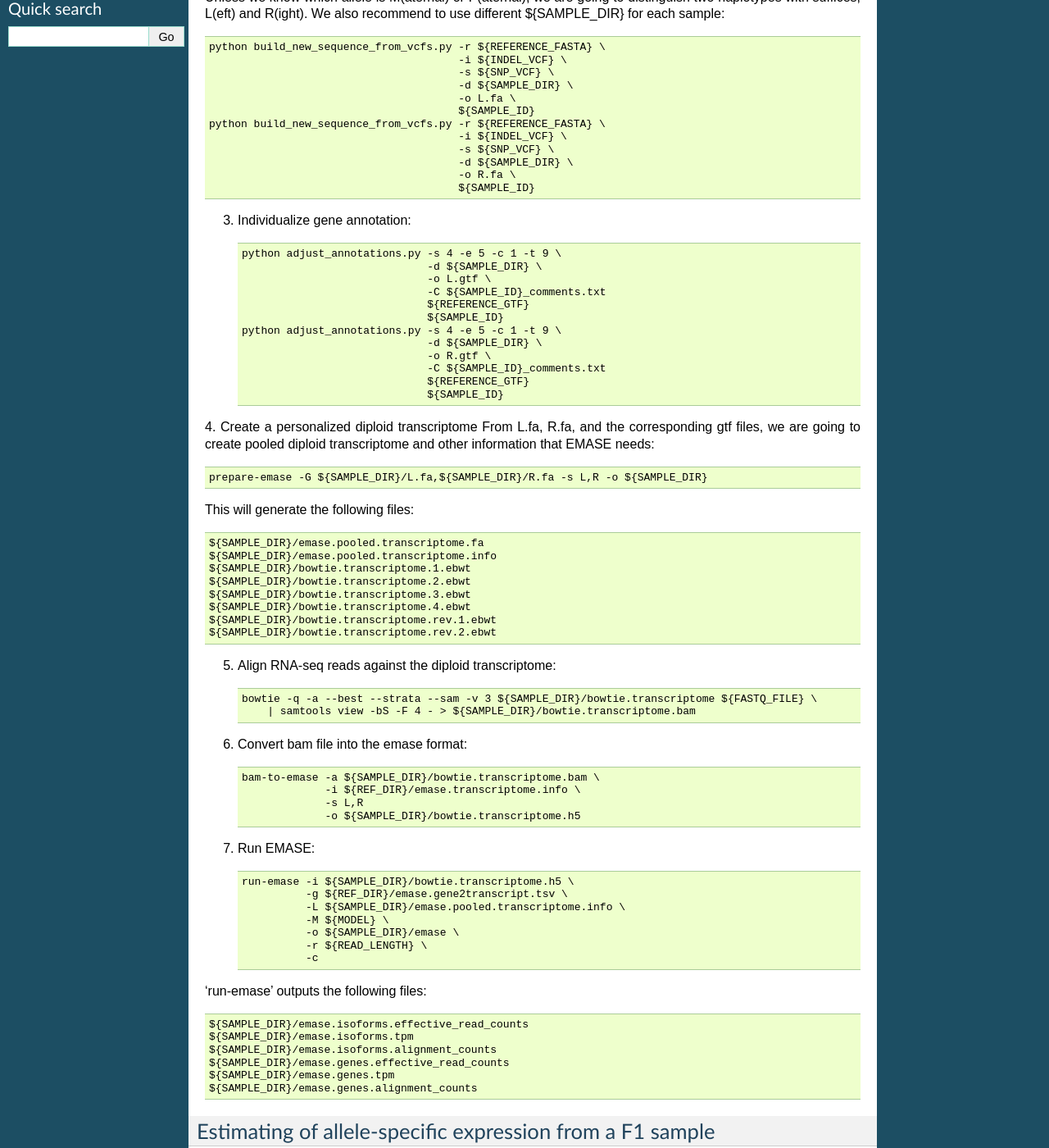
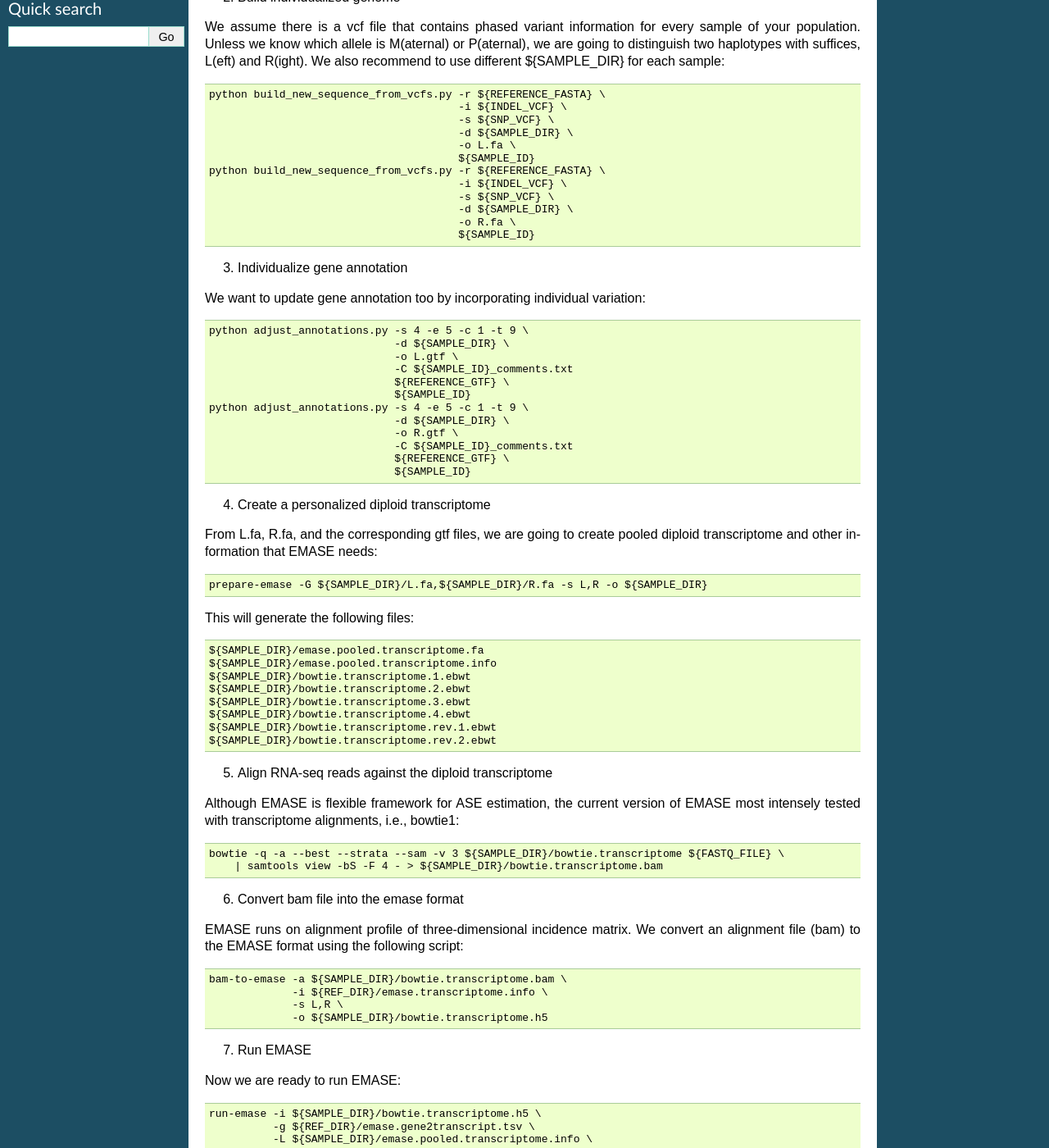
Before and after one commit to churchill-lab/emase, a Sphinx documentation site: the page built from docs/examples.rst, in a window 1280 px wide and 1400 px high, scrolled down 412 px. Shown: the whole window at 82% size. Built offline with Sphinx 7.4.7, drawn with Linux system fonts in a browser that asks for light colours; some of the changed text lies outside the part shown.

```diff
--- a/docs/examples.rst
+++ b/docs/examples.rst
@@ -5,7 +5,10 @@
 Estimating allele-specific expression from human RNA-seq data
 -------------------------------------------------------------
 
-1. Process reference data::
+1. Process reference data
+
+We need to first extract transcript information from the reference genome and gene annotation. Most importantly,
+EMASE requires the list of transcript ID's and which gene each transcript belong to.::
 
     prepare-emase -G ${REF_FASTA} -g ${REF_GTF} -o ${REF_DIR} -m --no-bowtie-index
 
@@ -34,22 +37,25 @@
                                            -o R.fa \
                                            ${SAMPLE_ID}
 
-3. Individualize gene annotation::
+3. Individualize gene annotation
+
+We want to update gene annotation too by incorporating individual variation::
 
     python adjust_annotations.py -s 4 -e 5 -c 1 -t 9 \
                                  -d ${SAMPLE_DIR} \
                                  -o L.gtf \
                                  -C ${SAMPLE_ID}_comments.txt
-                                 ${REFERENCE_GTF}
+                                 ${REFERENCE_GTF} \
                                  ${SAMPLE_ID}
     python adjust_annotations.py -s 4 -e 5 -c 1 -t 9 \
                                  -d ${SAMPLE_DIR} \
                                  -o R.gtf \
                                  -C ${SAMPLE_ID}_comments.txt
-                                 ${REFERENCE_GTF}
+                                 ${REFERENCE_GTF} \
                                  ${SAMPLE_ID}
 
 4. Create a personalized diploid transcriptome
+
 From L.fa, R.fa, and the corresponding gtf files, we are going to create pooled diploid transcriptome and other
 information that EMASE needs::
 
@@ -66,19 +72,27 @@
     ${SAMPLE_DIR}/bowtie.transcriptome.rev.1.ebwt
     ${SAMPLE_DIR}/bowtie.transcriptome.rev.2.ebwt
 
-5. Align RNA-seq reads against the diploid transcriptome::
+5. Align RNA-seq reads against the diploid transcriptome
+
+Although EMASE is flexible framework for ASE estimation, the current version of EMASE most intensely tested with
+transcriptome alignments, i.e., bowtie1::
 
     bowtie -q -a --best --strata --sam -v 3 ${SAMPLE_DIR}/bowtie.transcriptome ${FASTQ_FILE} \
         | samtools view -bS -F 4 - > ${SAMPLE_DIR}/bowtie.transcriptome.bam
 
-6. Convert bam file into the emase format::
+6. Convert bam file into the emase format
+
+EMASE runs on alignment profile of three-dimensional incidence matrix. We convert an alignment file (bam) to
+the EMASE format using the following script::
 
     bam-to-emase -a ${SAMPLE_DIR}/bowtie.transcriptome.bam \
                  -i ${REF_DIR}/emase.transcriptome.info \
-                 -s L,R
+                 -s L,R \
                  -o ${SAMPLE_DIR}/bowtie.transcriptome.h5
 
-7. Run EMASE::
+7. Run EMASE
+
+Now we are ready to run EMASE::
 
     run-emase -i ${SAMPLE_DIR}/bowtie.transcriptome.h5 \
               -g ${REF_DIR}/emase.gene2transcript.tsv \
@@ -135,7 +149,7 @@
 
     bam-to-emase -a S1xS2/bowtie.transcriptome.bam \
                  -i S1xS2/emase.transcriptome.info \
-                 -s S1,S2
+                 -s S1,S2 \
                  -o S1xS2/bowtie.transcriptome.h5
 
 
```
